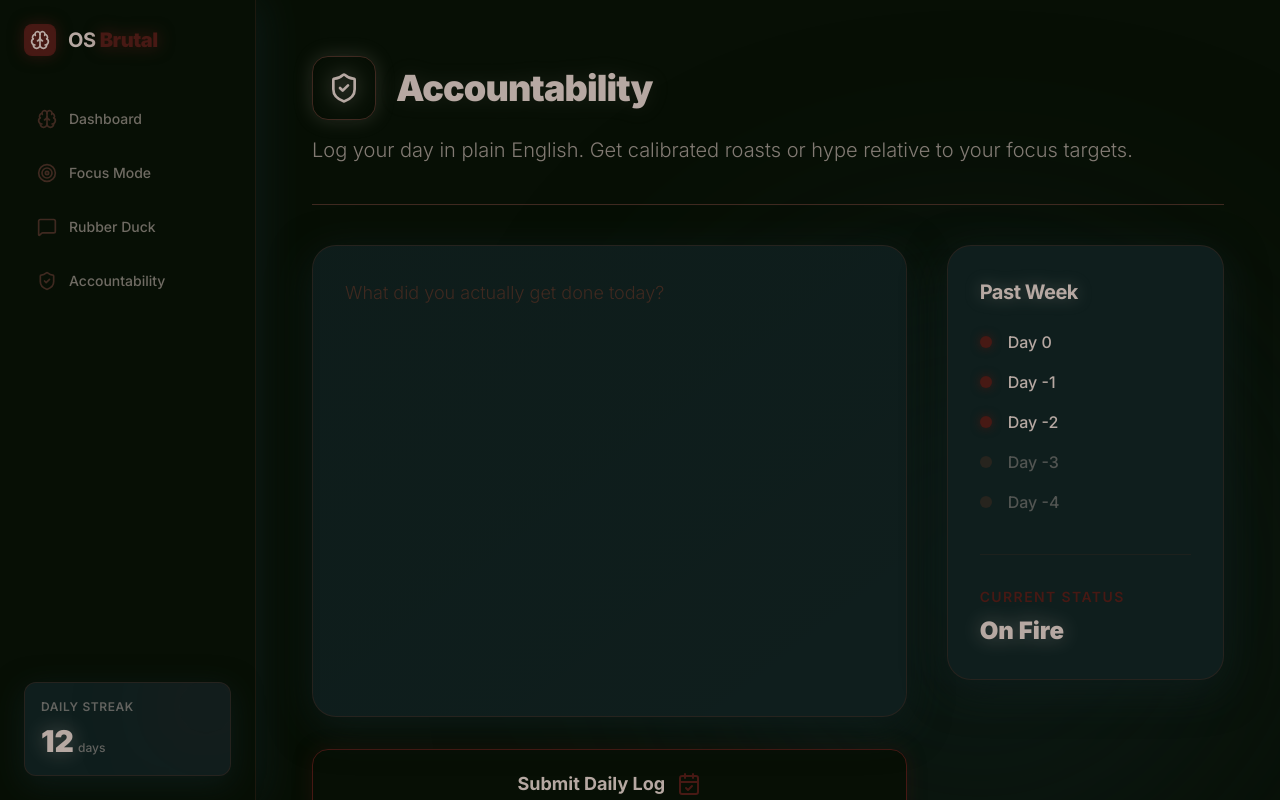
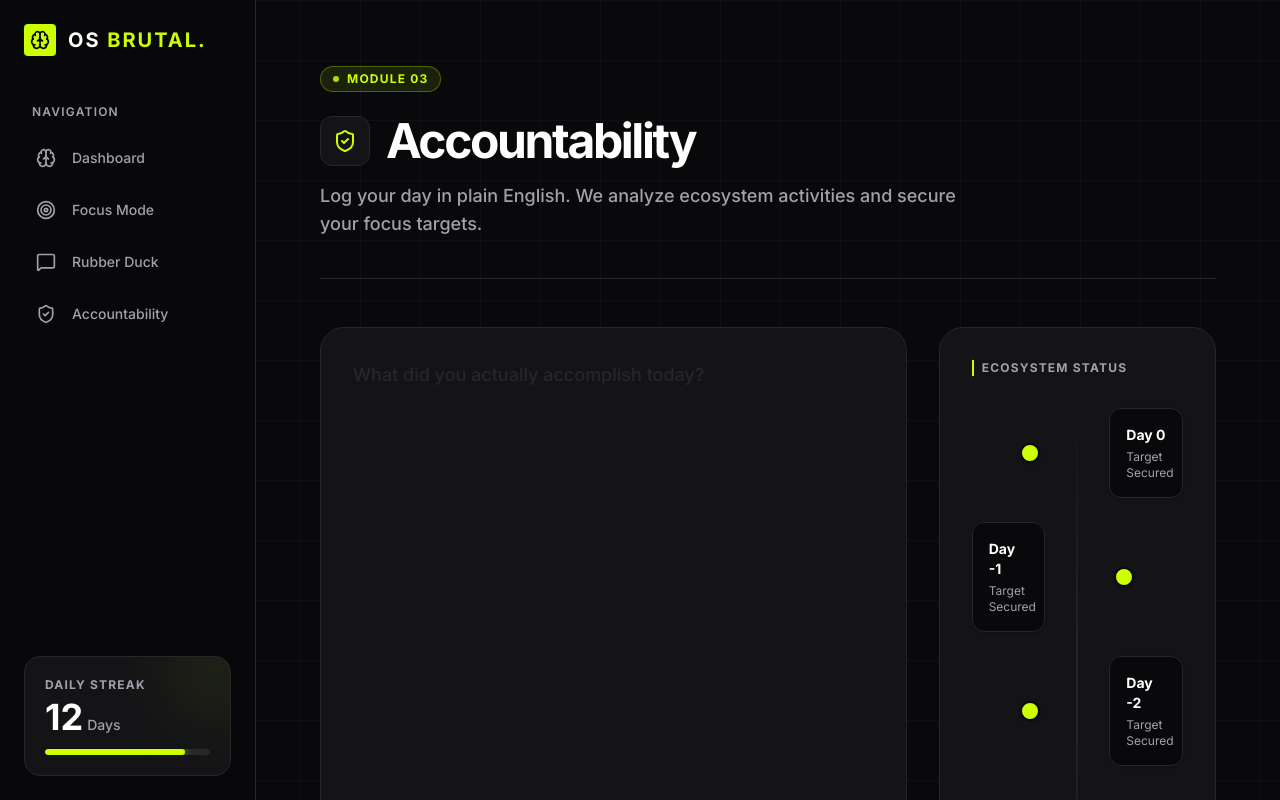
Before and after one commit to KindaJayant/productivity-site, a Next.js app: page /accountability in a window 1280 px wide. Shown: the top 800 px of the page. Built offline with nearby package versions, Linux system fonts and the light colour scheme.

Commit message:
style: overhaul UI to neon cyberpunk aesthetic

```diff
--- a/src/app/accountability/page.tsx
+++ b/src/app/accountability/page.tsx
@@ -1,51 +1,66 @@
-import { ShieldCheck, CalendarCheck } from "lucide-react";
+import { ShieldCheck, ArrowUpRight } from "lucide-react";
 
 export default function AccountabilityMode() {
   return (
-    <div className="max-w-5xl mx-auto p-8 lg:p-14 min-h-screen flex flex-col relative z-0">
-      <div className="absolute bottom-0 right-0 w-[600px] h-[600px] bg-stallion/60 rounded-full blur-[120px] pointer-events-none -z-10"></div>
+    <div className="max-w-6xl mx-auto p-8 lg:p-16 min-h-screen flex flex-col relative z-10">
 
-      <header className="mb-10 border-b border-walnut pb-10">
-        <div className="flex items-center gap-5 mb-4">
-          <div className="h-16 w-16 rounded-2xl bg-jedi border border-walnut shadow-[0_0_20px_rgba(182,168,162,0.2)] flex items-center justify-center">
-            <ShieldCheck className="h-8 w-8 text-martini drop-shadow-[0_0_10px_rgba(182,168,162,0.6)]" />
+      <header className="mb-12 border-b border-dark-border pb-10">
+        <div className="inline-flex items-center gap-2 px-3 py-1 bg-neon/10 border border-neon/30 text-neon text-xs font-bold tracking-widest uppercase rounded-full mb-6">
+          <span className="w-1.5 h-1.5 rounded-full bg-neon animate-pulse"></span>
+          Module 03
+        </div>
+        <div className="flex items-center gap-4 mb-3">
+          <div className="p-3 rounded-xl bg-dark-card border border-dark-border flex items-center justify-center">
+            <ShieldCheck className="h-6 w-6 text-neon" />
           </div>
-          <h1 className="text-4xl font-black text-martini tracking-tight drop-shadow-[0_0_10px_rgba(182,168,162,0.1)]">Accountability</h1>
+          <h1 className="text-4xl lg:text-5xl font-bold text-text-main tracking-tighter">Accountability</h1>
         </div>
-        <p className="text-martini/70 text-xl font-light">
-          Log your day in plain English. Get calibrated roasts or hype relative to your focus targets.
+        <p className="text-text-muted text-lg mt-4 font-medium max-w-2xl">
+          Log your day in plain English. We analyze ecosystem activities and secure your focus targets.
         </p>
       </header>
 
-      <div className="grid grid-cols-1 lg:grid-cols-3 gap-10 flex-1">
-        <div className="lg:col-span-2 flex flex-col gap-8">
-          <div className="flex-1 bg-stallion rounded-3xl border border-walnut/50 p-8 shadow-[0_10px_40px_rgba(15,30,29,0.8)] relative overflow-hidden">
-            <div className="absolute inset-0 bg-gradient-to-br from-jedi/10 to-transparent pointer-events-none"></div>
+      <div className="grid grid-cols-1 lg:grid-cols-3 gap-8 flex-1">
+        <div className="lg:col-span-2 flex flex-col gap-6">
+          <div className="flex-1 bg-dark-card rounded-3xl border border-dark-border p-8 relative overflow-hidden">
             <textarea
-              className="w-full h-full min-h-[400px] bg-transparent resize-none outline-none text-martini placeholder:text-walnut focus:ring-0 leading-relaxed text-lg font-light relative z-10"
-              placeholder="What did you actually get done today?"
+              className="w-full h-full min-h-[400px] bg-transparent resize-none outline-none text-text-main placeholder:text-dark-border focus:ring-0 leading-relaxed text-lg font-medium relative z-10"
+              placeholder="What did you actually accomplish today?"
             />
           </div>
-          <button className="flex items-center justify-center gap-3 w-full bg-jedi border border-english hover:bg-english text-martini px-10 py-5 rounded-2xl text-lg font-bold transition-all duration-500 shadow-[0_0_20px_rgba(71,25,20,0.3)] hover:shadow-[0_0_40px_rgba(71,25,20,0.8)] group">
-            Submit Daily Log
-            <CalendarCheck className="h-6 w-6 text-english group-hover:text-martini transition-colors" />
+          <button className="flex items-center justify-between w-full bg-neon hover:bg-neon/90 text-black px-8 py-5 rounded-2xl text-lg font-bold transition-all duration-300 shadow-[0_0_20px_rgba(204,255,0,0.15)] group">
+            <span>Commit Daily Log</span>
+            <div className="p-1.5 rounded-full bg-black">
+              <ArrowUpRight className="h-5 w-5 text-neon group-hover:rotate-45 transition-transform" />
+            </div>
           </button>
         </div>
 
-        <div className="hidden lg:flex flex-col gap-8">
-          <div className="bg-stallion border border-walnut/50 rounded-3xl p-8 shadow-[0_10px_40px_rgba(15,30,29,0.8)] relative">
-            <h3 className="text-martini font-bold text-xl mb-6 tracking-tight drop-shadow-[0_0_8px_rgba(182,168,162,0.3)]">Past Week</h3>
-            <div className="space-y-4">
+        <div className="hidden lg:flex flex-col gap-6">
+          <div className="bg-dark-card border border-dark-border rounded-3xl p-8 relative overflow-hidden">
+            <h3 className="text-text-muted font-bold text-xs uppercase tracking-widest pl-2 mb-8 border-l-2 border-neon">
+              Ecosystem Status
+            </h3>
+
+            <div className="space-y-6 relative before:absolute before:inset-0 before:ml-2 before:-translate-x-px md:before:mx-auto md:before:translate-x-0 before:h-full before:w-0.5 before:bg-gradient-to-b before:from-transparent before:via-dark-border before:to-transparent">
               {[0, 1, 2, 3, 4].map((i) => (
-                <div key={i} className="flex items-center gap-4 group">
-                  <div className={`h-3 w-3 rounded-full ${i < 3 ? 'bg-english shadow-[0_0_10px_rgba(71,25,20,0.8)]' : 'bg-walnut/50'}`} />
-                  <span className={`text-base font-medium ${i < 3 ? 'text-martini' : 'text-martini/40'}`}>Day {-i}</span>
+                <div key={i} className="relative flex items-center justify-between md:justify-normal md:odd:flex-row-reverse group is-active">
+                  <div className={`flex items-center justify-center w-5 h-5 rounded-full border-2 ${i < 3 ? 'bg-neon border-dark-bg shrink-0' : 'bg-dark-card border-dark-border shrink-0'} md:order-1 md:group-odd:-translate-x-1/2 md:group-even:translate-x-1/2 shadow md:mx-auto z-10`}>
+                  </div>
+                  <div className={`w-[calc(100%-3rem)] md:w-[calc(50%-2rem)] p-4 rounded-xl border ${i < 3 ? 'bg-dark-bg border-dark-border shadow-sm' : 'bg-transparent border-transparent'} text-sm`}>
+                    <p className={`font-bold ${i < 3 ? 'text-text-main' : 'text-text-muted/50'}`}>Day {-i}</p>
+                    {i < 3 && <p className="text-text-muted text-xs mt-1">Target Secured</p>}
+                  </div>
                 </div>
               ))}
             </div>
-            <div className="mt-10 pt-8 border-t border-walnut/30">
-              <p className="text-sm font-semibold text-english uppercase tracking-widest mb-2">Current Status</p>
-              <p className="text-2xl font-black text-martini drop-shadow-[0_0_10px_rgba(182,168,162,0.4)]">On Fire</p>
+
+            <div className="mt-8 pt-6 border-t border-dark-border flex justify-between items-center bg-dark-bg p-4 rounded-xl border">
+              <div>
+                <p className="text-xs font-bold text-text-muted uppercase tracking-widest mb-1">Status</p>
+                <p className="text-xl font-black text-neon">Secured</p>
+              </div>
+              <ShieldCheck className="w-8 h-8 text-neon/20" />
             </div>
           </div>
         </div>
--- a/src/app/globals.css
+++ b/src/app/globals.css
@@ -1,18 +1,22 @@
 @import "tailwindcss";
 
 @theme inline {
-  --color-martini: #B6A8A2;
-  --color-english: #471914;
-  --color-stallion: #0F1E1D;
-  --color-walnut: #3F2920;
-  --color-jedi: #070F05;
-
-  --color-background: var(--color-jedi);
-  --color-foreground: var(--color-martini);
+  --color-neon: #ccff00;
+  --color-dark-bg: #09090b;
+  --color-dark-card: #141417;
+  --color-dark-border: #27272a;
+  --color-text-main: #ffffff;
+  --color-text-muted: #a1a1aa;
 }
 
 body {
-  background: var(--color-background);
-  color: var(--color-foreground);
-  font-family: Arial, Helvetica, sans-serif;
+  background-color: var(--color-dark-bg);
+  color: var(--color-text-main);
 }
+
+.bg-grid {
+  background-size: 60px 60px;
+  background-image:
+    linear-gradient(to right, rgba(255, 255, 255, 0.03) 1px, transparent 1px),
+    linear-gradient(to bottom, rgba(255, 255, 255, 0.03) 1px, transparent 1px);
+}
--- a/src/app/layout.tsx
+++ b/src/app/layout.tsx
@@ -17,9 +17,10 @@ export default function RootLayout({
 }>) {
   return (
     <html lang="en" className="dark">
-      <body className={`${inter.className} bg-jedi text-martini flex min-h-screen selection:bg-english/40 selection:text-martini antialiased`}>
+      <body className={`${inter.className} bg-dark-bg text-text-main flex min-h-screen selection:bg-neon selection:text-black antialiased relative`}>
+        <div className="fixed inset-0 bg-grid pointer-events-none z-0"></div>
         <Navigation />
-        <main className="flex-1 overflow-auto relative">
+        <main className="flex-1 overflow-auto relative z-10">
           {children}
         </main>
       </body>
--- a/src/components/Navigation.tsx
+++ b/src/components/Navigation.tsx
@@ -10,35 +10,41 @@ export function Navigation() {
   ];
 
   return (
-    <aside className="w-64 border-r border-walnut/40 bg-jedi relative z-10 shadow-[4px_0_40px_rgba(15,30,29,0.8)] p-6 flex flex-col h-screen sticky top-0">
-      <div className="mb-10 flex items-center gap-3">
-        <div className="h-8 w-8 rounded-lg bg-english border border-english/50 shadow-[0_0_15px_rgba(71,25,20,0.6)] flex items-center justify-center">
-          <Brain className="h-5 w-5 text-martini" />
+    <aside className="w-64 border-r border-dark-border bg-dark-bg/95 backdrop-blur-xl relative z-20 p-6 flex flex-col h-screen sticky top-0">
+      <div className="mb-12 flex items-center gap-3">
+        <div className="h-8 w-8 rounded bg-neon flex items-center justify-center">
+          <Brain className="h-5 w-5 text-black" />
         </div>
-        <h1 className="text-xl font-bold text-martini tracking-tight">OS <span className="text-english drop-shadow-[0_0_8px_rgba(71,25,20,0.8)] font-black">Brutal</span></h1>
+        <h1 className="text-xl font-bold text-text-main tracking-widest uppercase">
+          OS <span className="text-neon">Brutal.</span>
+        </h1>
       </div>
 
       <nav className="flex-1 space-y-2">
+        <p className="text-xs uppercase tracking-widest text-text-muted mb-4 font-semibold px-2">Navigation</p>
         {navItems.map((item) => (
           <Link
             key={item.name}
             href={item.href}
-            className="flex items-center gap-3 px-3 py-3 rounded-lg text-sm font-medium text-martini/60 hover:text-martini hover:bg-stallion hover:shadow-[0_0_12px_rgba(15,30,29,1)] hover:border-walnut/30 border border-transparent transition-all duration-300 group relative overflow-hidden"
+            className="flex items-center gap-4 px-3 py-3 rounded-lg text-sm font-medium text-text-muted hover:text-text-main hover:bg-dark-card transition-all duration-200 group relative overflow-hidden"
           >
-            <div className="absolute inset-0 bg-gradient-to-r from-english/0 to-english/0 group-hover:from-english/5 transition-all duration-500" />
-            <item.icon className="h-5 w-5 text-walnut group-hover:text-english group-hover:drop-shadow-[0_0_8px_rgba(71,25,20,0.6)] transition-all duration-300" />
-            <span className="relative z-10">{item.name}</span>
+            <div className="absolute left-0 top-1/2 -translate-y-1/2 w-1 h-0 bg-neon group-hover:h-1/2 transition-all duration-300 rounded-r-full" />
+            <item.icon className="h-5 w-5 text-text-muted group-hover:text-neon transition-colors duration-200" />
+            <span>{item.name}</span>
           </Link>
         ))}
       </nav>
 
       <div className="mt-auto">
-        <div className="p-4 rounded-xl bg-stallion border border-walnut/50 shadow-[0_8px_30px_rgba(15,30,29,0.8)] relative overflow-hidden group">
-          <div className="absolute top-0 right-0 w-32 h-32 bg-english/10 rounded-full blur-2xl -mr-10 -mt-10 group-hover:bg-english/20 transition-all duration-700"></div>
-          <p className="text-xs font-semibold text-martini/50 tracking-wider uppercase mb-2 relative z-10">Daily Streak</p>
+        <div className="p-5 rounded-2xl bg-dark-card border border-dark-border relative overflow-hidden group">
+          <div className="absolute top-0 right-0 w-24 h-24 bg-neon/10 rounded-full blur-2xl -mr-10 -mt-10 group-hover:bg-neon/20 transition-all duration-500"></div>
+          <p className="text-xs font-bold text-text-muted tracking-widest uppercase mb-1 relative z-10">Daily Streak</p>
           <div className="flex items-baseline gap-1 relative z-10">
-            <span className="text-3xl font-black text-martini drop-shadow-[0_0_10px_rgba(182,168,162,0.4)]">12</span>
-            <span className="text-xs font-medium text-martini/50">days</span>
+            <span className="text-4xl font-bold text-text-main">12</span>
+            <span className="text-sm font-medium text-text-muted">Days</span>
+          </div>
+          <div className="mt-3 w-full bg-dark-border h-1.5 rounded-full overflow-hidden">
+            <div className="bg-neon h-full w-[85%] rounded-full shadow-[0_0_10px_rgba(204,255,0,0.5)]"></div>
           </div>
         </div>
       </div>
```
Also changed, not shown: src/app/focus/page.tsx (+23 -18 lines), src/app/page.tsx (+42 -26 lines), src/app/rubber-duck/page.tsx (+31 -18 lines).
